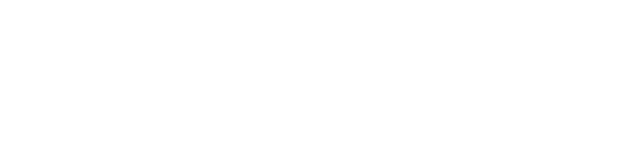
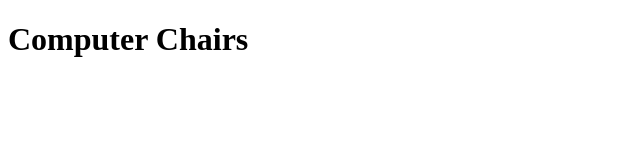
Before and after one commit to BP1347/Landing-Page, a plain HTML site: page Landing-Page.html in a window 1280 px wide. Shown: the whole page, without its empty margins (0-640 px from the left). Drawn offline with Linux system fonts and the light colour scheme.

Commit message:
more stuff on Landing-Page.html

```diff
--- a/Landing-Page.html
+++ b/Landing-Page.html
@@ -6,7 +6,7 @@
         </head>
 
             <body>
-
+                <h1>Computer Chairs</h1>
 
             </body>
 
```
